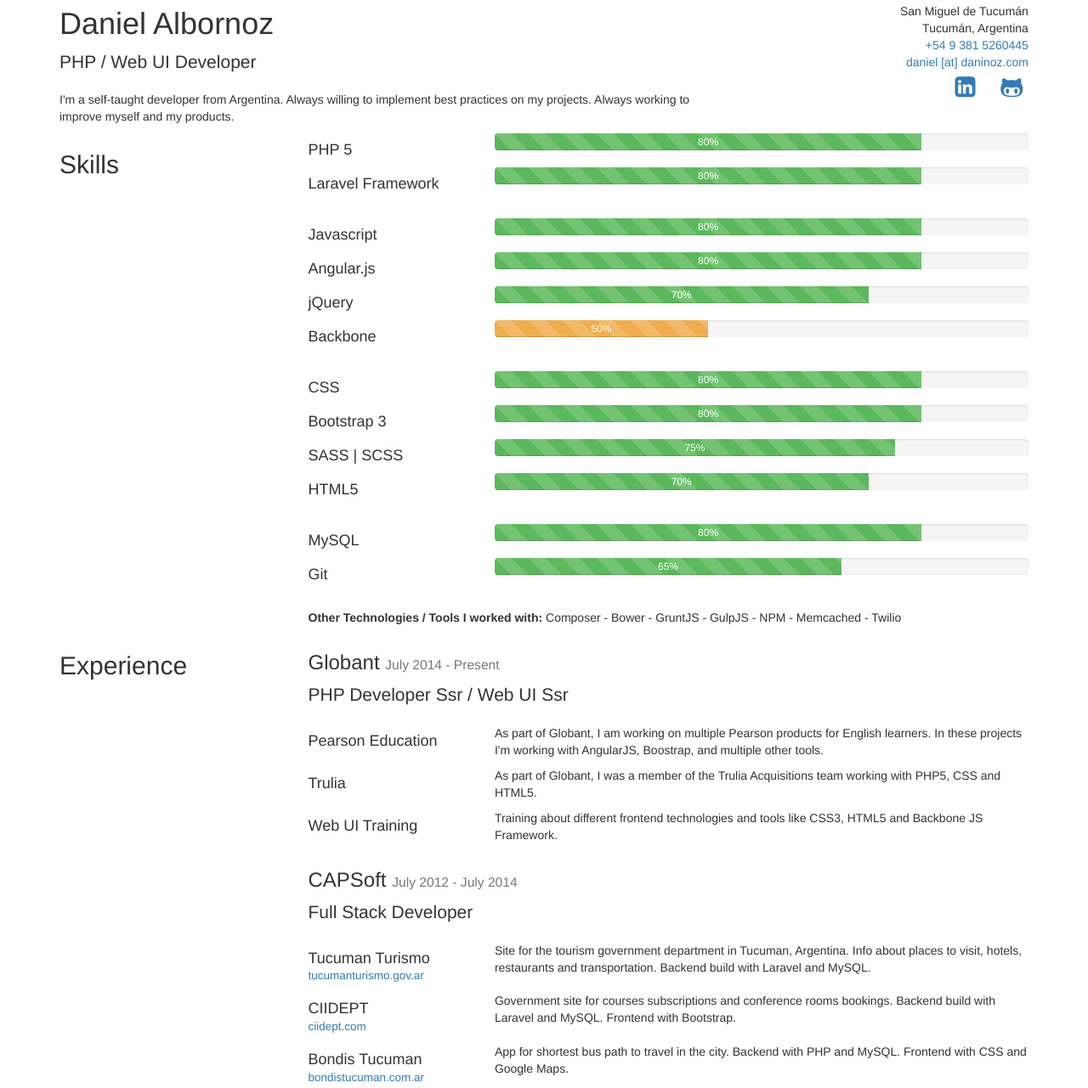
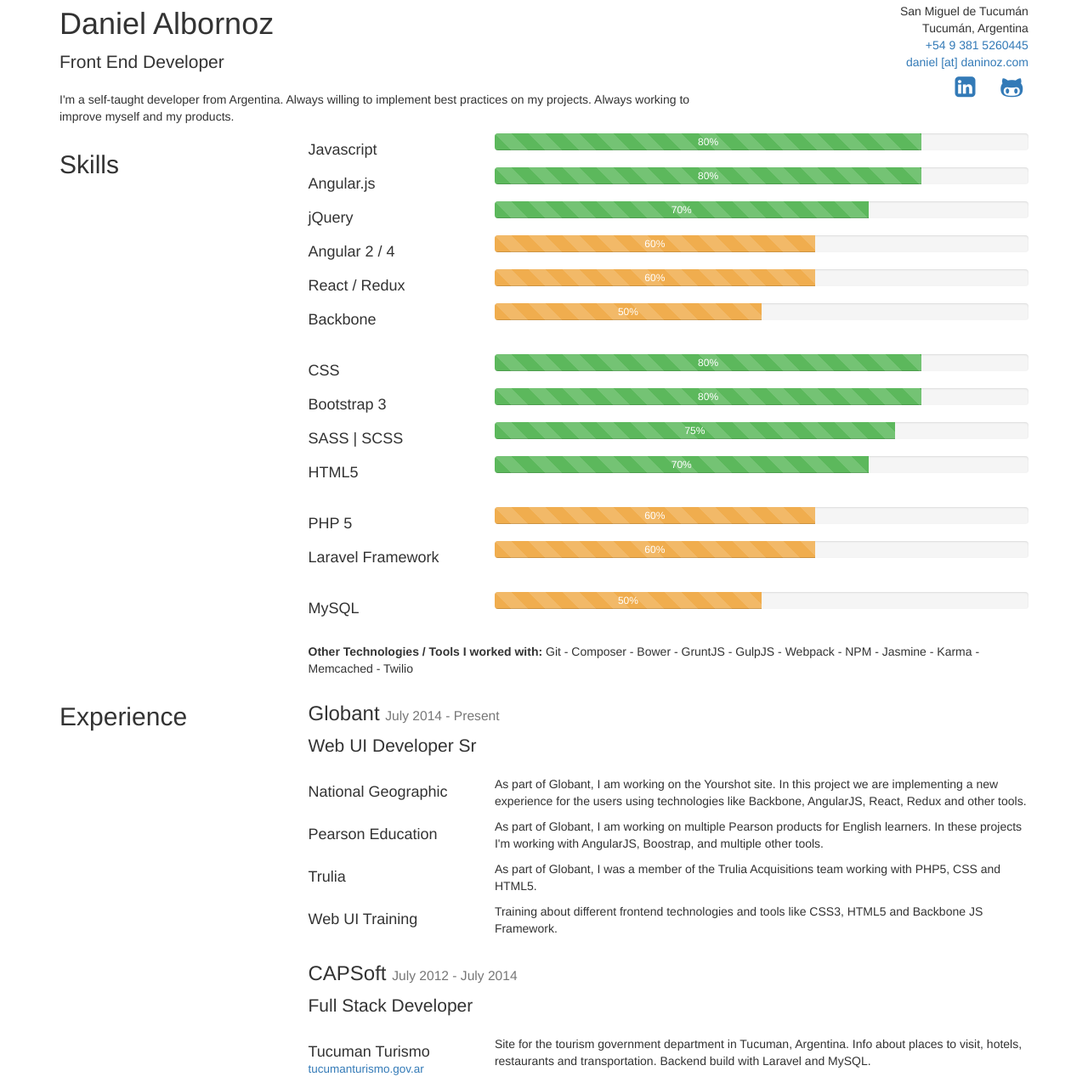
Before and after one commit to daninoz/daninoz.github.io, a plain HTML site: page index.html in a window 1280 px wide. Shown: the part 12-1293 px from the top of the page at 85% size. Drawn offline with Linux system fonts and the light colour scheme.

Commit message:
Update resume

```diff
--- a/index.html
+++ b/index.html
@@ -5,7 +5,7 @@
   <meta http-equiv="X-UA-Compatible" content="IE=edge">
   <meta name="viewport" content="width=device-width, initial-scale=1">
   <meta http-equiv="Cache-control" content="public">
-  <title>Daniel Albornoz | PHP | Full Stack Developer</title>
+  <title>Daniel Albornoz | Front End Developer</title>
   <link href="bootstrap.min.css" rel="stylesheet">
 </head>
 <body>
@@ -14,7 +14,7 @@
     <div class="col-xs-12 col-sm-6 col-md-8 col-lg-8 text-left vcenter">
       <h1>Daniel Albornoz</h1>
 
-      <p class="lead">PHP / Web UI Developer</p>
+      <p class="lead">Front End Developer</p>
 
       <p>I'm a self-taught developer from Argentina. Always willing to implement best practices on my projects.
         Always working to improve myself and my products.</p>
@@ -36,29 +36,6 @@
       <h2>Skills</h2>
     </div>
     <div class="col-xs-12 col-sm-12 col-md-9 col-lg-9 text-left">
-      <div class="row">
-        <div class="col-xs-5 col-sm-4 col-md-3 col-lg-3"><h4>PHP 5</h4></div>
-        <div class="col-xs-7 col-sm-8 col-md-9 col-lg-9">
-          <div class="progress">
-            <div class="progress-bar progress-bar-success progress-bar-striped" role="progressbar" aria-valuenow="80"
-                 aria-valuemin="0" aria-valuemax="100" style="width: 80%;">
-              80%
-            </div>
-          </div>
-        </div>
-      </div>
-      <div class="row">
-        <div class="col-xs-5 col-sm-4 col-md-3 col-lg-3"><h4>Laravel Framework</h4></div>
-        <div class="col-xs-7 col-sm-8 col-md-9 col-lg-9">
-          <div class="progress">
-            <div class="progress-bar progress-bar-success progress-bar-striped" role="progressbar" aria-valuenow="80"
-                 aria-valuemin="0" aria-valuemax="100" style="width: 80%;">
-              80%
-            </div>
-          </div>
-        </div>
-      </div>
-      <br />
       <div class="row">
         <div class="col-xs-5 col-sm-4 col-md-3 col-lg-3"><h4>Javascript</h4></div>
         <div class="col-xs-7 col-sm-8 col-md-9 col-lg-9">
@@ -93,11 +70,33 @@
         </div>
       </div>
       <div class="row">
+        <div class="col-xs-5 col-sm-4 col-md-3 col-lg-3"><h4>Angular 2 / 4</h4></div>
+        <div class="col-xs-7 col-sm-8 col-md-9 col-lg-9">
+          <div class="progress">
+            <div class="progress-bar progress-bar-warning progress-bar-striped" role="progressbar" aria-valuenow="60"
+                 aria-valuemin="0" aria-valuemax="100" style="width: 60%;">
+              60%
+            </div>
+          </div>
+        </div>
+      </div>
+      <div class="row">
+        <div class="col-xs-5 col-sm-4 col-md-3 col-lg-3"><h4>React / Redux</h4></div>
+        <div class="col-xs-7 col-sm-8 col-md-9 col-lg-9">
+          <div class="progress">
+            <div class="progress-bar progress-bar-warning progress-bar-striped" role="progressbar" aria-valuenow="60"
+                 aria-valuemin="0" aria-valuemax="100" style="width: 60%;">
+              60%
+            </div>
+          </div>
+        </div>
+      </div>
+      <div class="row">
         <div class="col-xs-5 col-sm-4 col-md-3 col-lg-3"><h4>Backbone</h4></div>
         <div class="col-xs-7 col-sm-8 col-md-9 col-lg-9">
           <div class="progress">
-            <div class="progress-bar progress-bar-warning progress-bar-striped" role="progressbar" aria-valuenow="40"
-                 aria-valuemin="0" aria-valuemax="100" style="width: 40%;">
+            <div class="progress-bar progress-bar-warning progress-bar-striped" role="progressbar" aria-valuenow="50"
+                 aria-valuemin="0" aria-valuemax="100" style="width: 50%;">
               50%
             </div>
           </div>
@@ -150,30 +149,42 @@
       </div>
       <br />
       <div class="row">
-        <div class="col-xs-5 col-sm-4 col-md-3 col-lg-3"><h4>MySQL</h4></div>
+        <div class="col-xs-5 col-sm-4 col-md-3 col-lg-3"><h4>PHP 5</h4></div>
         <div class="col-xs-7 col-sm-8 col-md-9 col-lg-9">
           <div class="progress">
-            <div class="progress-bar progress-bar-success progress-bar-striped" role="progressbar" aria-valuenow="80"
-                 aria-valuemin="0" aria-valuemax="100" style="width: 80%;">
-              80%
+            <div class="progress-bar progress-bar-warning progress-bar-striped" role="progressbar" aria-valuenow="60"
+                 aria-valuemin="0" aria-valuemax="100" style="width: 60%;">
+              60%
             </div>
           </div>
         </div>
       </div>
       <div class="row">
-        <div class="col-xs-5 col-sm-4 col-md-3 col-lg-3"><h4>Git</h4></div>
+        <div class="col-xs-5 col-sm-4 col-md-3 col-lg-3"><h4>Laravel Framework</h4></div>
         <div class="col-xs-7 col-sm-8 col-md-9 col-lg-9">
           <div class="progress">
-            <div class="progress-bar progress-bar-success progress-bar-striped" role="progressbar" aria-valuenow="65"
-                 aria-valuemin="0" aria-valuemax="100" style="width: 65%;">
-              65%
+            <div class="progress-bar progress-bar-warning progress-bar-striped" role="progressbar" aria-valuenow="60"
+                 aria-valuemin="0" aria-valuemax="100" style="width: 60%;">
+              60%
             </div>
           </div>
         </div>
       </div>
       <br/>
-      <p><strong>Other Technologies / Tools I worked with:</strong> Composer - Bower - GruntJS - GulpJS - NPM -
-        Memcached - Twilio</p>
+      <div class="row">
+        <div class="col-xs-5 col-sm-4 col-md-3 col-lg-3"><h4>MySQL</h4></div>
+        <div class="col-xs-7 col-sm-8 col-md-9 col-lg-9">
+          <div class="progress">
+            <div class="progress-bar progress-bar-warning progress-bar-striped" role="progressbar" aria-valuenow="50"
+                 aria-valuemin="0" aria-valuemax="100" style="width: 50%;">
+              50%
+            </div>
+          </div>
+        </div>
+      </div>
+      <br />
+      <p><strong>Other Technologies / Tools I worked with:</strong> Git - Composer - Bower - GruntJS - GulpJS - Webpack - NPM -
+        Jasmine - Karma - Memcached - Twilio</p>
     </div>
   </div>
   <div class="row">
@@ -184,7 +195,14 @@
       <h3>Globant
         <small>July 2014 - Present</small>
       </h3>
-      <p class="lead">PHP Developer Ssr / Web UI Ssr</p>
+      <p class="lead">Web UI Developer Sr</p>
+
+      <div class="row">
+        <div class="col-xs-5 col-sm-4 col-md-3 col-lg-3"><h4>National Geographic</h4></div>
+        <div class="col-xs-7 col-sm-8 col-md-9 col-lg-9"><p>As part of Globant, I am working on the Yourshot site. In
+          this project we are implementing a new experience for the users using technologies like Backbone,
+          AngularJS, React, Redux and other tools.</p></div>
+      </div>
 
       <div class="row">
         <div class="col-xs-5 col-sm-4 col-md-3 col-lg-3"><h4>Pearson Education</h4></div>
@@ -220,18 +238,14 @@
       </div>
       <div class="row">
         <div class="col-xs-5 col-sm-4 col-md-3 col-lg-3">
-          <h4>CIIDEPT<br/>
-            <small><a href="http://ciidept.com/">ciidept.com</a></small>
-          </h4>
+          <h4>CIIDEPT</h4>
         </div>
         <div class="col-xs-7 col-sm-8 col-md-9 col-lg-9"><p>Government site for courses subscriptions and
           conference rooms bookings. Backend build with Laravel and MySQL. Frontend with Bootstrap.</p></div>
       </div>
       <div class="row">
         <div class="col-xs-5 col-sm-4 col-md-3 col-lg-3">
-          <h4>Bondis Tucuman<br/>
-            <small><a href="http://www.bondistucuman.com.ar/">bondistucuman.com.ar</a></small>
-          </h4>
+          <h4>Bondis Tucuman</h4>
         </div>
         <div class="col-xs-7 col-sm-8 col-md-9 col-lg-9"><p>App for shortest bus path to travel in the city.
           Backend with PHP and MySQL. Frontend with CSS and Google Maps.</p></div>
@@ -247,9 +261,7 @@
       </div>
       <div class="row">
         <div class="col-xs-5 col-sm-4 col-md-3 col-lg-3">
-          <h4>QuePasaTucuman<br/>
-            <small><a href="http://quepasatucuman.com.ar/">quepasatucuman.com.ar</a></small>
-          </h4>
+          <h4>QuePasaTucuman</h4>
         </div>
         <div class="col-xs-7 col-sm-8 col-md-9 col-lg-9"><p>Site for events and shows.</p></div>
       </div>
```
